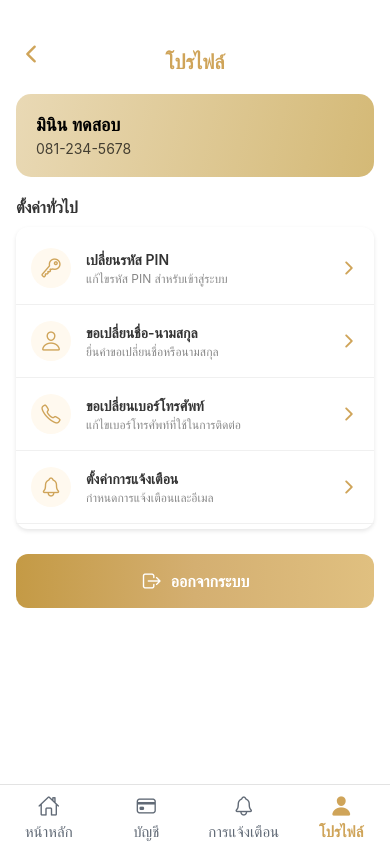
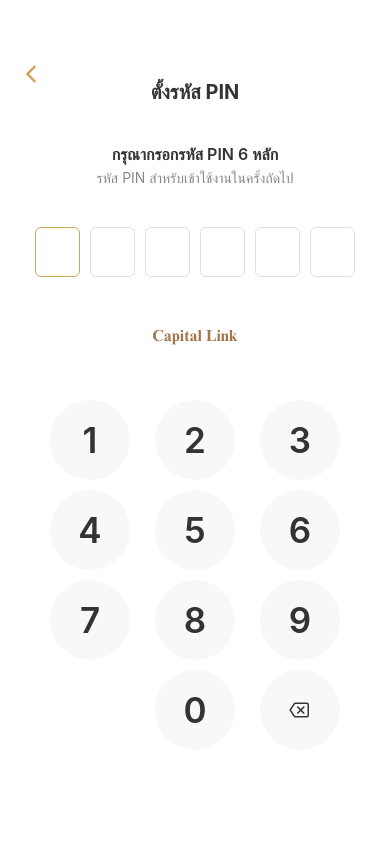
Before and after one commit to KongFourThousand/CapitalLink, a React Native app in the folder Capital-Link/: screen /PinConfirm in a window 390 px wide. Built offline with nearby package versions, Linux system fonts and the light colour scheme.

Commit message:
แก้โค้ด pinเพื่อบันทึกรหัสลงเครื่อง

```diff
--- a/Capital-Link/src/navigation/RootNavigator.tsx
+++ b/Capital-Link/src/navigation/RootNavigator.tsx
@@ -49,7 +49,7 @@ const RootNavigator: React.FC = () => {
       // 🔧 ป้องกัน TypeScript error โดยระบุ id ให้ชัดเจน
       id={undefined}
        //initialRouteName="PinSetup"
-       initialRouteName="Profile"
+       initialRouteName="PinSetup"
       screenOptions={{ headerShown: false, animation: "none" }}
     >
       {/* <Stack.Screen name="Splash" component={SplashScreen} /> */}
--- a/Capital-Link/src/screens/pin/PinConfirmScreen.tsx
+++ b/Capital-Link/src/screens/pin/PinConfirmScreen.tsx
@@ -10,7 +10,7 @@ import {
 } from "react-native";
 import { Ionicons } from "@expo/vector-icons";
 import { useRoute, useNavigation } from "@react-navigation/native";
-import * as SecureStore from "expo-secure-store";
+import * as SecureStore from "expo-secure-store"; // <-- ใช้ SecureStore
 import { NativeStackNavigationProp } from "@react-navigation/native-stack";
 import { RootStackParamList } from "../../navigation/RootNavigator";
 import { useFonts } from "expo-font";
@@ -19,32 +19,27 @@ import PinDotsDisplay from "../../components/common/PinDotsDisplay";
 
 const { width } = Dimensions.get("window");
 
-type PinConfirmNavProp = NativeStackNavigationProp<
-  RootStackParamList,
-  "PinConfirm"
->;
+type PinConfirmNavProp = NativeStackNavigationProp<RootStackParamList, "PinConfirm">;
 
 const PinConfirmScreen: React.FC = () => {
   const route = useRoute();
   const navigation = useNavigation<PinConfirmNavProp>();
-  // รับค่า firstPin และแปลงเป็น string เพื่อให้แน่ใจว่าเป็นชนิดข้อมูลเดียวกัน
+
+  // รับค่า firstPin (6 หลัก) มาจาก PinEntryScreen
   const firstPinFromRoute = route.params
     ? (route.params as { firstPin: string }).firstPin
     : "";
-  const [firstPin, setFirstPin] = useState<string>(String(firstPinFromRoute));
 
   const [confirmPin, setConfirmPin] = useState("");
   const [showLast, setShowLast] = useState(false);
   const timeoutRef = useRef<ReturnType<typeof setTimeout> | null>(null);
+
+  // โหลดฟอนต์ (ตัวอย่าง)
   const [fontsLoaded] = useFonts({
     TimesNewRoman: require("../../../assets/fonts/times new roman bold.ttf"),
   });
 
   useEffect(() => {
-    // ใส่ console.log ไว้ตรวจสอบค่า firstPin
-    console.log("firstPin จาก route:", firstPinFromRoute);
-    console.log("ประเภทข้อมูลของ firstPin:", typeof firstPinFromRoute);
-
     // ถ้าไม่มีค่า firstPin ให้ย้อนกลับ
     if (!firstPinFromRoute) {
       Alert.alert("ข้อผิดพลาด", "ไม่พบรหัส PIN ที่ตั้งไว้ กรุณาลองใหม่");
@@ -52,6 +47,7 @@ const PinConfirmScreen: React.FC = () => {
     }
   }, [firstPinFromRoute, navigation]);
 
+  // ฟังก์ชันเมื่อกดตัวเลข
   const handleNumberPress = (num: string) => {
     if (confirmPin.length < 6) {
       const newPin = confirmPin + num;
@@ -63,12 +59,14 @@ const PinConfirmScreen: React.FC = () => {
         setShowLast(false);
       }, 300);
 
-      // handleNumberPress:
+      // ถ้า PIN ครบ 6 หลัก → ตรวจสอบ
       if (newPin.length === 6) {
         setTimeout(() => handleConfirm(newPin), 300);
       }
     }
   };
+
+  // ฟังก์ชันลบตัวเลขล่าสุด
   const handleBackspace = () => {
     if (confirmPin.length > 0) {
       setConfirmPin(confirmPin.slice(0, -1));
@@ -77,30 +75,19 @@ const PinConfirmScreen: React.FC = () => {
     }
   };
 
+  // ฟังก์ชันตรวจสอบ PIN
   const handleConfirm = async (pinToCheck: string) => {
-    // เพิ่ม console.log เพื่อตรวจสอบค่าที่กำลังเปรียบเทียบ
-    console.log("pinToCheck:", pinToCheck, "ความยาว:", pinToCheck.length);
-    console.log("firstPin:", firstPin, "ความยาว:", firstPin.length);
-
-    // แปลง string เป็นค่าเดียวกันก่อนเปรียบเทียบ
-    const normalizedFirstPin = String(firstPin).trim();
-    const normalizedConfirmPin = String(pinToCheck).trim();
-
-    console.log("หลังจาก normalize - firstPin:", normalizedFirstPin);
-    console.log("หลังจาก normalize - confirmPin:", normalizedConfirmPin);
-
-    if (normalizedConfirmPin === normalizedFirstPin) {
+    // ถ้าตรงกับ firstPin => เก็บใน SecureStore
+    if (pinToCheck === firstPinFromRoute) {
       try {
-        // บันทึกค่า PIN เป็น string
-        await SecureStore.setItemAsync("userPin", normalizedConfirmPin);
-        // ไปหน้า Home
+        await SecureStore.setItemAsync("userPin", pinToCheck);
+        // ไปหน้า Home หรือหน้าอื่นตามต้องการ
         navigation.replace("Home");
       } catch (error) {
         console.error("เกิดข้อผิดพลาดในการบันทึก PIN:", error);
         Alert.alert("ข้อผิดพลาด", "ไม่สามารถบันทึกรหัส PIN ได้ กรุณาลองใหม่");
       }
     } else {
-      console.log("PIN ไม่ตรงกัน!");
       Alert.alert("แจ้งเตือน", "PIN ไม่ตรงกัน กรุณาลองใหม่");
       setConfirmPin("");
     }
@@ -126,9 +113,8 @@ const PinConfirmScreen: React.FC = () => {
           <Text style={styles.description}>เพื่อยืนยันการตั้งรหัส PIN</Text>
 
           <PinDotsDisplay pin={confirmPin} maxLength={6} showLast={showLast} />
-
           <Text style={styles.brandText}>Capital Link</Text>
-
+          {/* แป้นพิมพ์ตัวเลข */}
           <CustomNumpad
             onNumberPress={handleNumberPress}
             onBackspace={handleBackspace}
@@ -141,28 +127,14 @@ const PinConfirmScreen: React.FC = () => {
   );
 };
 
-type PinKeyProps = {
-  label: string;
-  onPress: () => void;
-};
-
-const PinKey: React.FC<PinKeyProps> = ({ label, onPress }) => (
-  <TouchableOpacity style={styles.keyButton} onPress={onPress}>
-    <Text style={styles.keyText}>{label}</Text>
-  </TouchableOpacity>
-);
-
 export default PinConfirmScreen;
-
-const circleSize = 80;
-const DOT_SIZE = 20;
-const DOT_FILLED_SIZE = 15;
 
 const styles = StyleSheet.create({
   safeArea: {
     flex: 1,
     backgroundColor: "#FFFFFF",
   },
+
   container: {
     flex: 1,
     backgroundColor: "#FFFFFF",
@@ -202,86 +174,10 @@ const styles = StyleSheet.create({
     marginTop: 5,
     marginBottom: 30,
   },
-  pinContainer: {
-    flexDirection: "row",
-    justifyContent: "center",
-    marginBottom: 20,
-    width: "100%",
-    padding: 10,
-    //backgroundColor: "#000000",
-  },
-  pinBox: {
-    width: 45,
-    height: 50,
-    borderWidth: 1,
-    borderColor: "#E0E0E0",
-    borderRadius: 6,
-    marginHorizontal: 5,
-    justifyContent: "center",
-    alignItems: "center",
-    // backgroundColor: "red",
-  },
-  pinBoxActive: {
-    borderColor: "#CFA459",
-    borderWidth: 1.5,
-  },
-  pinDot: {
-    width: 12,
-    height: 12,
-    borderRadius: 6,
-    backgroundColor: "#333",
-  },
-  hiddenInput: {
-    position: "absolute",
-    opacity: 0,
-    width: 0,
-    height: 0,
-  },
-  keypadContainer: {
-    width: "90%",
-    alignItems: "center",
-    justifyContent: "center",
-    marginTop: 30,
-  },
-  keypadRow: {
-    flexDirection: "row",
-    width: "100%",
-    justifyContent: "space-around",
-    marginVertical: 5,
-  },
-  keyButton: {
-    width: circleSize,
-    height: circleSize,
-    borderRadius: circleSize / 2,
-    backgroundColor: "#f8f8f8",
-    justifyContent: "center",
-    alignItems: "center",
-  },
-  keyText: {
-    fontSize: 35,
-    color: "#333",
-    fontWeight: "600",
-  },
-  forgotPinButton: {
-    width: circleSize,
-    height: circleSize,
-    justifyContent: "center",
-    alignItems: "center",
-  },
-  forgotPinText: {
-    fontSize: 10,
-    color: "#CFA459",
-    textDecorationLine: "underline",
-  },
   brandText: {
-    color: "#CFA459",
+    color: "#a2754c",
     fontSize: 16,
     marginVertical: 20,
     fontFamily: "TimesNewRoman",
   },
-  digitText: {
-    fontSize: 24,
-    color: "#333",
-    fontWeight: "600",
-  },
 });
```
